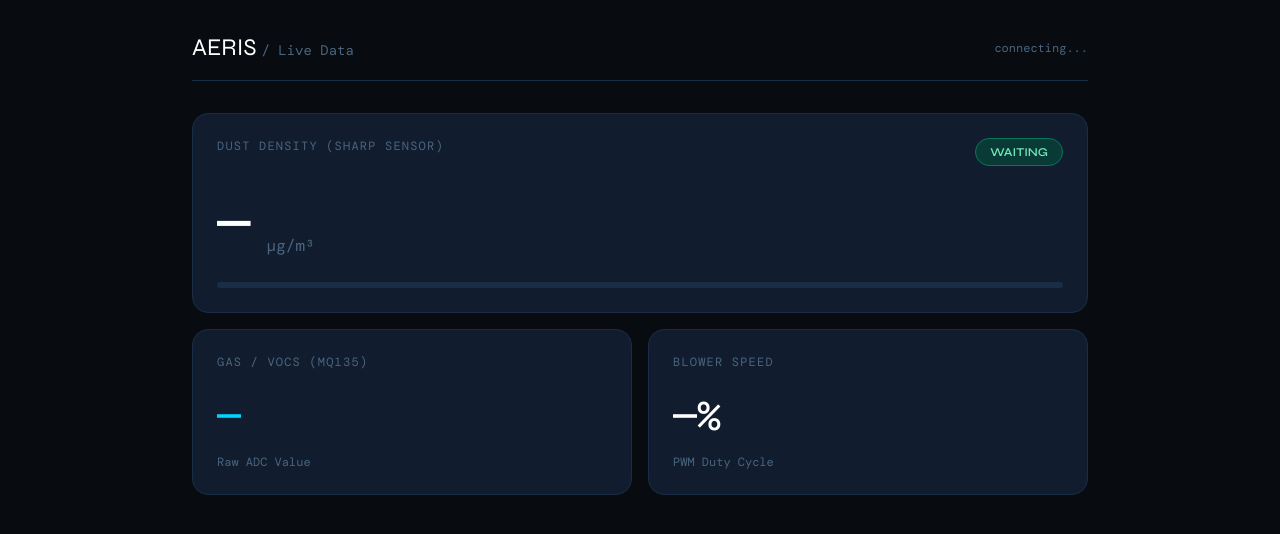
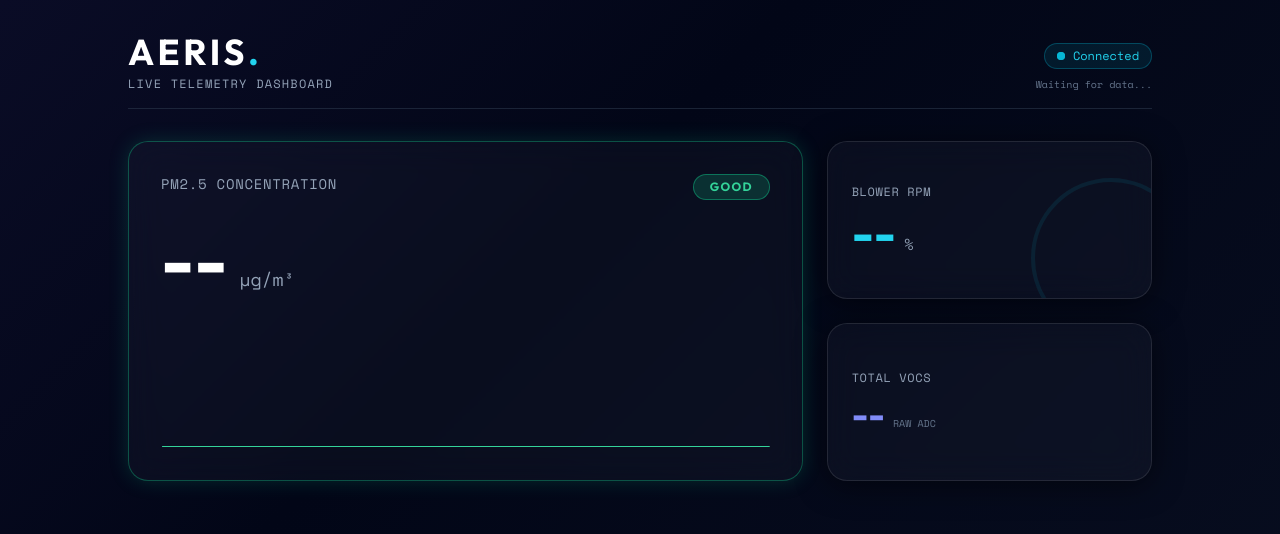
Before and after one commit to ojas-v/aeris-dashboard, a plain HTML site: page index.html in a window 1280 px wide. Drawn offline with nearby package versions, Linux system fonts and the light colour scheme; no server answers; a web font is replaced by a local one.

Commit message:
Update index.html for live telemetry dashboard

```diff
--- a/index.html
+++ b/index.html
@@ -3,72 +3,118 @@
 <head>
   <meta charset="UTF-8" />
   <meta name="viewport" content="width=device-width, initial-scale=1.0" />
-  <title>AERIS — Air Quality Dashboard</title>
+  <title>AERIS — Live Telemetry</title>
+
   <script src="https://cdn.tailwindcss.com"></script>
-  <link href="https://fonts.googleapis.com/css2?family=Syne:wght@400;600;800&family=DM+Mono:wght@300;400;500&display=swap" rel="stylesheet" />
+  <script src="https://cdn.jsdelivr.net/npm/chart.js"></script>
+  <link href="https://fonts.googleapis.com/css2?family=Outfit:wght@300;500;700&family=Space+Mono:wght@400;700&display=swap" rel="stylesheet" />
 
   <script>
     tailwind.config = {
-      theme: { extend: { fontFamily: { display: ['Syne', 'sans-serif'], mono: ['DM Mono', 'monospace'], } } }
+      theme: { extend: { fontFamily: { sans: ['Outfit', 'sans-serif'], mono: ['Space Mono', 'monospace'], } } }
     }
   </script>
 
   <style>
-    body { background-color: #080c10; font-family: 'Syne', sans-serif; color: #c8dff0; min-height: 100dvh; }
-    .card { background: #111d2e; border: 1px solid #1a2d44; border-radius: 16px; overflow: hidden; }
-    .value-display { font-family: 'DM Mono', monospace; font-size: 3.5rem; font-weight: 500; }
-    .aqi-pill { display: inline-flex; padding: 4px 14px; border-radius: 99px; font-size: 0.75rem; font-weight: 600; text-transform: uppercase; }
-    .status-bar { height: 3px; border-radius: 99px; transition: width 1s ease; }
+    /* Animated Gradient Background */
+    body {
+      background: linear-gradient(-45deg, #0f172a, #020617, #1e1b4b, #0f172a);
+      background-size: 400% 400%;
+      animation: gradientBG 15s ease infinite;
+      color: #e2e8f0;
+      min-height: 100vh;
+    }
+    @keyframes gradientBG {
+      0% { background-position: 0% 50%; }
+      50% { background-position: 100% 50%; }
+      100% { background-position: 0% 50%; }
+    }
 
-    /* FIXED ANIMATION */
-    @keyframes popIn {
-      0% { opacity: 0; transform: translateY(15px); }
-      100% { opacity: 1; transform: translateY(0); }
+    /* Glassmorphism Cards */
+    .glass-card {
+      background: rgba(255, 255, 255, 0.03);
+      backdrop-filter: blur(16px);
+      -webkit-backdrop-filter: blur(16px);
+      border: 1px solid rgba(255, 255, 255, 0.1);
+      box-shadow: 0 4px 30px rgba(0, 0, 0, 0.5);
+      border-radius: 20px;
     }
-    .card-anim { animation: popIn 0.8s ease forwards; }
+
+    /* Pulsing Glow based on Status */
+    .glow-good { box-shadow: 0 0 20px rgba(16, 185, 129, 0.2); border-color: rgba(16, 185, 129, 0.4); }
+    .glow-moderate { box-shadow: 0 0 20px rgba(245, 158, 11, 0.2); border-color: rgba(245, 158, 11, 0.4); }
+    .glow-poor { box-shadow: 0 0 20px rgba(239, 68, 68, 0.3); border-color: rgba(239, 68, 68, 0.5); }
+
+    .value-pop { transition: all 0.3s cubic-bezier(0.4, 0, 0.2, 1); }
   </style>
 </head>
 
-<body class="p-4 sm:p-8">
-  <header class="max-w-4xl mx-auto flex justify-between items-center mb-8 border-b border-[#1a2d44] pb-4">
-    <h1 class="font-display font-800 text-2xl text-white">AERIS <span class="text-sm text-[#4a6580] font-mono">/ Live Data</span></h1>
-    <div class="text-xs font-mono text-[#4a6580]" id="last-updated">connecting...</div>
+<body class="p-4 sm:p-8 flex flex-col items-center">
+
+  <header class="w-full max-w-5xl flex justify-between items-end mb-8 border-b border-slate-700/50 pb-4">
+    <div>
+      <h1 class="text-4xl font-bold text-white tracking-widest">AERIS<span class="text-cyan-400">.</span></h1>
+      <p class="font-mono text-xs text-slate-400 mt-1 uppercase tracking-widest">Live Telemetry Dashboard</p>
+    </div>
+    <div class="text-right">
+      <div id="connection-status" class="inline-flex items-center gap-2 px-3 py-1 rounded-full bg-cyan-500/10 border border-cyan-500/30 text-cyan-400 font-mono text-xs">
+        <span class="relative flex h-2 w-2">
+          <span class="animate-ping absolute inline-flex h-full w-full rounded-full bg-cyan-400 opacity-75"></span>
+          <span class="relative inline-flex rounded-full h-2 w-2 bg-cyan-500"></span>
+        </span>
+        Connected
+      </div>
+      <p id="last-updated" class="font-mono text-[10px] text-slate-500 mt-2">Waiting for data...</p>
+    </div>
   </header>
 
-  <main class="max-w-4xl mx-auto grid grid-cols-1 md:grid-cols-2 gap-4">
+  <main class="w-full max-w-5xl grid grid-cols-1 md:grid-cols-3 gap-6">
 
-    <div class="card card-anim p-6 md:col-span-2">
-      <div class="flex justify-between items-start mb-4">
-        <p class="font-mono text-xs text-[#4a6580] uppercase tracking-widest">Dust Density (Sharp Sensor)</p>
-        <span class="aqi-pill bg-emerald-900/60 text-emerald-300 border border-emerald-700" id="aqi-pill">WAITING</span>
+    <div id="main-card" class="glass-card p-8 md:col-span-2 transition-all duration-700 glow-good flex flex-col justify-between">
+      <div class="flex justify-between items-start">
+        <h2 class="font-mono text-sm text-slate-400 uppercase tracking-wider">PM2.5 Concentration</h2>
+        <span id="aqi-pill" class="px-4 py-1 rounded-full text-xs font-bold uppercase tracking-widest bg-emerald-500/20 text-emerald-400 border border-emerald-500/50">
+          Good
+        </span>
       </div>
-      <div class="flex items-end gap-4 mb-4">
-        <span class="value-display text-white" id="dust-value">—</span>
-        <span class="font-mono text-[#4a6580] mb-2">µg/m³</span>
+
+      <div class="mt-6 flex items-baseline gap-3">
+        <span id="dust-value" class="text-7xl font-bold text-white value-pop">--</span>
+        <span class="font-mono text-lg text-slate-400">µg/m³</span>
       </div>
-      <div class="h-1.5 bg-[#1a2d44] rounded-full overflow-hidden">
-        <div class="status-bar bg-[#22d3a3]" id="dust-bar" style="width:0%"></div>
+
+      <div class="w-full h-32 mt-6">
+        <canvas id="aqiChart"></canvas>
       </div>
     </div>
 
-    <div class="card card-anim p-6">
-      <p class="font-mono text-xs text-[#4a6580] uppercase tracking-widest mb-4">Gas / VOCs (MQ135)</p>
-      <div class="value-display text-[#00d4ff]" style="font-size:2.5rem" id="gas-value">—</div>
-      <p class="font-mono text-xs text-[#4a6580] mt-2">Raw ADC Value</p>
+    <div class="flex flex-col gap-6">
+
+      <div class="glass-card p-6 flex-1 flex flex-col justify-center relative overflow-hidden">
+        <h2 class="font-mono text-xs text-slate-400 uppercase tracking-wider mb-2">Blower RPM</h2>
+        <div class="flex items-baseline gap-2 z-10">
+          <span id="fan-value" class="text-5xl font-bold text-cyan-400 value-pop">--</span>
+          <span class="font-mono text-slate-400">%</span>
+        </div>
+        <div class="absolute -bottom-10 -right-10 w-40 h-40 border-4 border-cyan-500/10 rounded-full"></div>
+      </div>
+
+      <div class="glass-card p-6 flex-1 flex flex-col justify-center">
+        <h2 class="font-mono text-xs text-slate-400 uppercase tracking-wider mb-2">Total VOCs</h2>
+        <div class="flex items-baseline gap-2">
+          <span id="gas-value" class="text-4xl font-bold text-indigo-400 value-pop">--</span>
+          <span class="font-mono text-[10px] text-slate-500">RAW ADC</span>
+        </div>
+      </div>
+
     </div>
-
-    <div class="card card-anim p-6">
-      <p class="font-mono text-xs text-[#4a6580] uppercase tracking-widest mb-4">Blower Speed</p>
-      <div class="value-display text-white" style="font-size:2.5rem"><span id="fan-value">—</span>%</div>
-      <p class="font-mono text-xs text-[#4a6580] mt-2">PWM Duty Cycle</p>
-    </div>
-
   </main>
 
   <script type="module">
     import { initializeApp } from "https://www.gstatic.com/firebasejs/10.12.0/firebase-app.js";
     import { getDatabase, ref, onValue } from "https://www.gstatic.com/firebasejs/10.12.0/firebase-database.js";
 
+    // ⚠️ INJECTED FIREBASE CONFIG ⚠️
     const firebaseConfig = {
       apiKey: "AIzaSyCeQan2EK1OQVxhsDMsQ793mHdl4LxuMwI",
       authDomain: "aeris-monitor.firebaseapp.com",
@@ -79,36 +125,96 @@
     const app = initializeApp(firebaseConfig);
     const db = getDatabase(app);
 
-    // Color Logic
+    // --- Chart.js Setup ---
+    const ctx = document.getElementById('aqiChart').getContext('2d');
+
+    // Create gradient for the line chart
+    let gradient = ctx.createLinearGradient(0, 0, 0, 150);
+    gradient.addColorStop(0, 'rgba(16, 185, 129, 0.5)'); // Emerald fade
+    gradient.addColorStop(1, 'rgba(16, 185, 129, 0.0)');
+
+    const aqiChart = new Chart(ctx, {
+      type: 'line',
+      data: {
+        labels: Array(15).fill(''), // Show last 15 readings
+        datasets: [{
+          label: 'PM2.5',
+          data: Array(15).fill(0),
+          borderColor: '#34d399', // Emerald 400
+          borderWidth: 2,
+          backgroundColor: gradient,
+          fill: true,
+          tension: 0.4, // Smooth curves
+          pointRadius: 0, // Hide dots unless hovering
+        }]
+      },
+      options: {
+        responsive: true,
+        maintainAspectRatio: false,
+        animation: { duration: 500, easing: 'easeOutQuart' },
+        plugins: { legend: { display: false }, tooltip: { enabled: false } },
+        scales: {
+          x: { display: false },
+          y: {
+            display: false,
+            min: 0,
+            suggestedMax: 150 // Adjust based on your sensor's typical range
+          }
+        }
+      }
+    });
+
+    // --- Data Update Logic ---
     const colors = {
-      "Good": { bg: "bg-emerald-900/60", text: "text-emerald-300", border: "border-emerald-700", hex: "#22d3a3" },
-      "Moderate": { bg: "bg-amber-900/60", text: "text-amber-300", border: "border-amber-700", hex: "#f59e0b" },
-      "Poor": { bg: "bg-orange-900/60", text: "text-orange-300", border: "border-orange-700", hex: "#f97316" },
-      "Severe": { bg: "bg-red-900/60", text: "text-red-300", border: "border-red-700", hex: "#ef4444" }
+      "Good": { card: "glow-good", pillBg: "bg-emerald-500/20", pillText: "text-emerald-400", pillBorder: "border-emerald-500/50", chartHex: "#34d399" },
+      "Moderate": { card: "glow-moderate", pillBg: "bg-amber-500/20", pillText: "text-amber-400", pillBorder: "border-amber-500/50", chartHex: "#fbbf24" },
+      "Poor": { card: "glow-poor", pillBg: "bg-orange-500/20", pillText: "text-orange-400", pillBorder: "border-orange-500/50", chartHex: "#fb923c" },
+      "Severe": { card: "glow-poor", pillBg: "bg-red-500/20", pillText: "text-red-400", pillBorder: "border-red-500/50", chartHex: "#f87171" }
     };
 
     onValue(ref(db, '/aeris/live'), (snapshot) => {
       const data = snapshot.val();
       if (!data) return;
 
-      // Update Dust
+      // 1. Update Numbers
       const dust = data.dust_density ?? 0;
       document.getElementById('dust-value').textContent = dust.toFixed(1);
-      document.getElementById('dust-bar').style.width = Math.min((dust / 200) * 100, 100) + '%';
+      document.getElementById('gas-value').textContent = data.mq135_raw ?? 0;
+      document.getElementById('fan-value').textContent = data.fan_pct ?? 0;
 
-      // Update AQI Pill
+      const timeStr = new Date(data.updated_ms || Date.now()).toLocaleTimeString();
+      document.getElementById('last-updated').textContent = "Live • " + timeStr;
+
+      // 2. Update Aesthetics based on status
       const label = data.aqi_label ?? "Good";
       const c = colors[label] || colors["Good"];
+
+      const mainCard = document.getElementById('main-card');
+      mainCard.className = `glass-card p-8 md:col-span-2 transition-all duration-700 flex flex-col justify-between ${c.card}`;
+
       const pill = document.getElementById('aqi-pill');
-      pill.className = `aqi-pill ${c.bg} ${c.text} ${c.border}`;
+      pill.className = `px-4 py-1 rounded-full text-xs font-bold uppercase tracking-widest ${c.pillBg} ${c.pillText} ${c.pillBorder}`;
       pill.textContent = label;
-      document.getElementById('dust-bar').style.backgroundColor = c.hex;
 
-      // Update Gas & Fan
-      document.getElementById('gas-value').textContent = data.mq135_raw ?? 0;
-      document.getElementById('fan-value').textContent = data.fan_pct ?? 0;
-      document.getElementById('last-updated').textContent = "Live • " + new Date().toLocaleTimeString();
+      // 3. Update Chart dynamically
+      aqiChart.data.datasets[0].data.push(dust);
+      aqiChart.data.datasets[0].data.shift(); // Remove oldest data point
+
+      // Change chart color based on status
+      aqiChart.data.datasets[0].borderColor = c.chartHex;
+      let newGradient = ctx.createLinearGradient(0, 0, 0, 150);
+      let rgb = hexToRgb(c.chartHex);
+      newGradient.addColorStop(0, `rgba(${rgb.r}, ${rgb.g}, ${rgb.b}, 0.5)`);
+      newGradient.addColorStop(1, `rgba(${rgb.r}, ${rgb.g}, ${rgb.b}, 0.0)`);
+      aqiChart.data.datasets[0].backgroundColor = newGradient;
+
+      aqiChart.update();
     });
+
+    function hexToRgb(hex) {
+      let result = /^#?([a-f\d]{2})([a-f\d]{2})([a-f\d]{2})$/i.exec(hex);
+      return result ? { r: parseInt(result[1], 16), g: parseInt(result[2], 16), b: parseInt(result[3], 16) } : {r: 52, g: 211, b: 153};
+    }
   </script>
 </body>
 </html>
```
